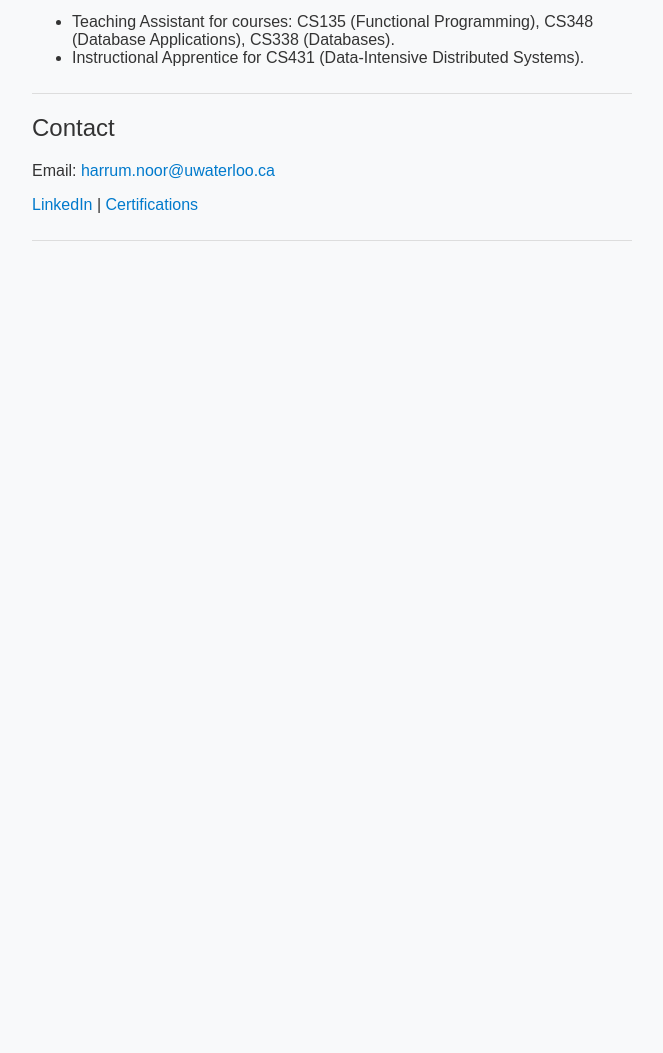
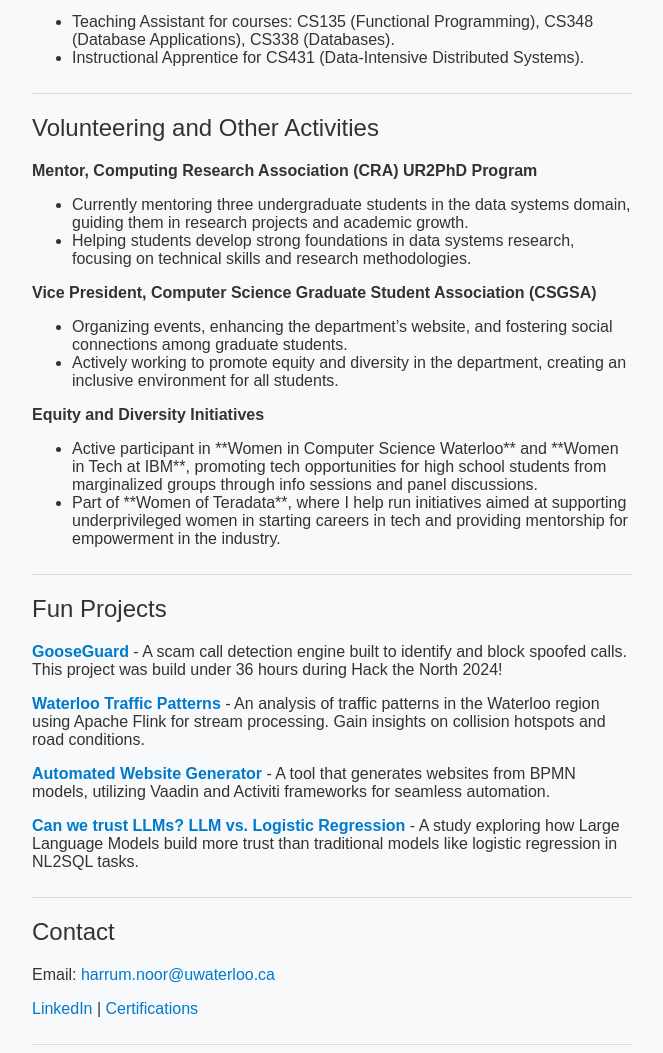
Before and after one commit to Harrumnoor/harrum-noor.github.io, a plain HTML site: page index.html in a window 1280 px wide. Shown: the part 816-1869 px from the top of the page, without its empty margins (308-971 px from the left). Before the commit the page ends 1097 px from the top, so only its background shows below. Drawn offline with Linux system fonts and the light colour scheme.

Commit message:
Initial commit

```diff
--- a/index.html
+++ b/index.html
@@ -90,6 +90,44 @@
             </ul>
         </div>
 
+	<!-- Volunteering and Other Activities Section -->
+<!-- Volunteering and Other Activities Section -->
+<div class="section">
+    <h2>Volunteering and Other Activities</h2>
+
+    <p><strong>Mentor, Computing Research Association (CRA) UR2PhD Program</strong></p>
+    <ul>
+        <li>Currently mentoring three undergraduate students in the data systems domain, guiding them in research projects and academic growth.</li>
+        <li>Helping students develop strong foundations in data systems research, focusing on technical skills and research methodologies.</li>
+    </ul>
+
+    <p><strong>Vice President, Computer Science Graduate Student Association (CSGSA)</strong></p>
+    <ul>
+        <li>Organizing events, enhancing the department’s website, and fostering social connections among graduate students.</li>
+        <li>Actively working to promote equity and diversity in the department, creating an inclusive environment for all students.</li>
+    </ul>
+
+    <p><strong>Equity and Diversity Initiatives</strong></p>
+    <ul>
+        <li>Active participant in **Women in Computer Science Waterloo** and **Women in Tech at IBM**, promoting tech opportunities for high school students from marginalized groups through info sessions and panel discussions.</li>
+        <li>Part of **Women of Teradata**, where I help run initiatives aimed at supporting underprivileged women in starting careers in tech and providing mentorship for empowerment in the industry.</li>
+    </ul>
+</div>
+<!-- Fun Projects Section -->
+<div class="section">
+    <h2>Fun Projects</h2>
+
+    <p><strong><a href="https://github.com/v-kliu/GooseGuard">GooseGuard</a></strong> - A scam call detection engine built to identify and block spoofed calls. This project was build under 36 hours during Hack the North 2024!</p>
+
+    <p><strong><a href="https://github.com/Harrumnoor/TrafficCollisions">Waterloo Traffic Patterns</a></strong> - An analysis of traffic patterns in the Waterloo region using Apache Flink for stream processing. Gain insights on collision hotspots and road conditions.</p>
+
+    <p><strong><a href="https://github.com/Harrumnoor/Vaadin-Activiti-FYP-">Automated Website Generator</a></strong> - A tool that generates websites from BPMN models, utilizing Vaadin and Activiti frameworks for seamless automation.</p>
+
+    <p><strong><a href="https://github.com/Harrumnoor/bertvslog">Can we trust LLMs? LLM vs. Logistic Regression</a></strong> - A study exploring how Large Language Models build more trust than traditional models like logistic regression in NL2SQL tasks.</p>
+</div>
+
+
+
         <!-- Contact Section -->
         <div class="section">
             <h2>Contact</h2>
```
